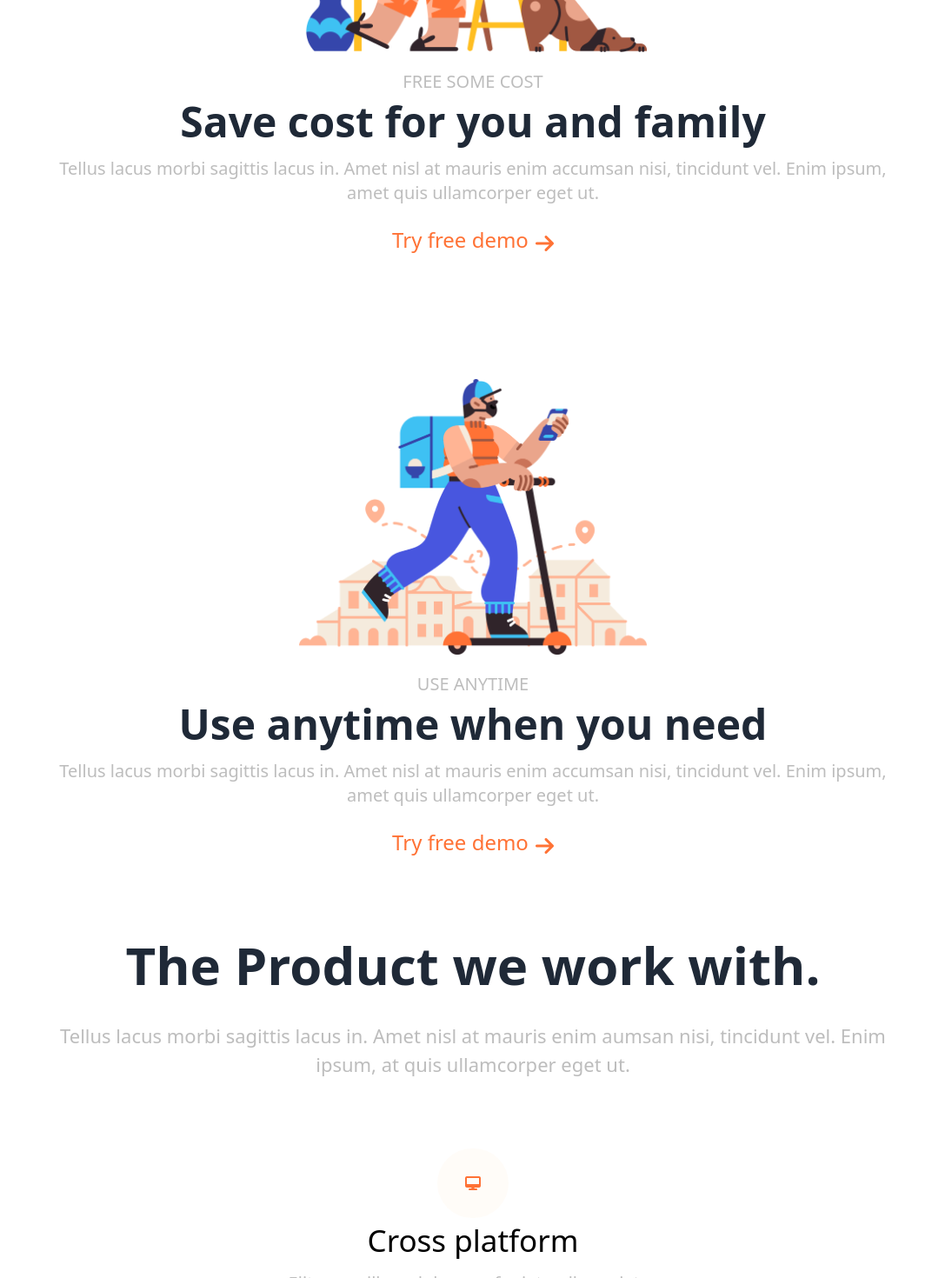
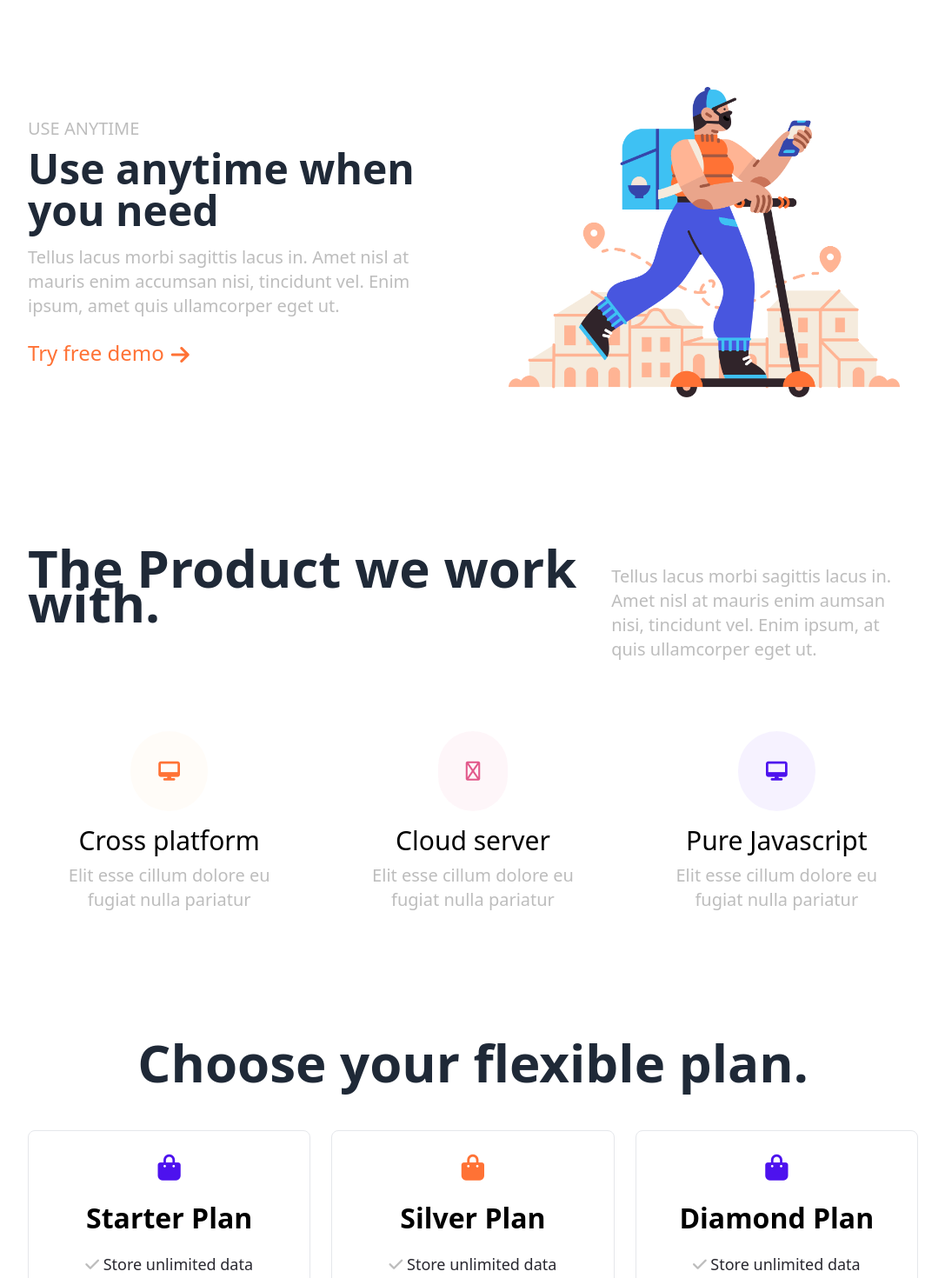
Before and after one commit to trusha98/expense-tracker, a React (Create React App) app: page / in a window 1280 px wide. Shown: the part 2540-4010 px from the top of the page at 87% size, without its empty margins (96-1183 px from the left). Built offline with nearby package versions, Linux system fonts and the light colour scheme.

Commit message:
small changes

```diff
--- a/src/components/About.js
+++ b/src/components/About.js
@@ -3,35 +3,33 @@ import React from "react";
 export default function About(props) {
   return (
     <>
-      <section className="mx-auto px-[150px] py-22 mt-20">
+      <section className="mx-auto px-4 sm:px-6 md:px-16 lg:px-32 py-12 mt-20">
         <div
-          className={`md:flex-row  xl:flex xl:flex-col lg:flex-row justify-center gap-5  ${
-            props.imageLeft ? "" : "md:flex-row-reverse"
+          className={`flex flex-col md:flex-row items-center justify-center gap-10 ${
+            props.imageLeft ? "md:flex-row" : "md:flex-row-reverse"
           }`}
         >
+          <div className="w-full md:w-1/2 flex justify-center md:justify-start lg:justify-center">
+            <img
+              src={props.imageUrl}
+              alt=""
+              className="w-[250px] sm:w-[300px] md:w-[350px] lg:w-[400px] xl:w-[450px]"
+            />
+          </div>
 
-          <div className="w-full flex justify-center lg:justify-center mt-6 lg:mt-16">
-  <img
-    src={props.imageUrl}
-    alt=""
-    className="w-[250px] sm:w-[300px] md:w-[350px] lg:w-[400px]"
-  />
-</div>
-
-          <div className="w-full  flex flex-col justify-center text-center  px-4 sm:px-0">
+          <div className="w-full md:w-1/2 flex flex-col justify-center text-center md:text-left px-4 sm:px-0">
             <p className="uppercase text-[#BDBDBD] text-sm sm:text-base md:text-lg lg:text-xl">
               {props.title}
             </p>
-            <h1 className="mt-2 text-2xl sm:text-3xl md:text-4xl lg:text-5xl font-bold text-gray-800 leading-none">
-
+            <h1 className="mt-2 text-2xl sm:text-3xl md:text-4xl lg:text-5xl font-bold text-gray-800 leading-snug">
               {props.subtitle}
             </h1>
-            <p className="text-[#BDBDBD] mt-4 text-sm sm:text-base md:text-lg lg:text-xl leading-none">
+            <p className="text-[#BDBDBD] mt-4 text-sm sm:text-base md:text-lg lg:text-xl leading-relaxed">
               {props.description}
             </p>
-            <div className="mt-6 flex justify-center">
+            <div className="mt-6 flex justify-center md:justify-start">
               <button className="text-[#FF7235] text-lg sm:text-xl md:text-2xl flex items-center gap-2">
-                {props.button} <i className="fa-solid fa-arrow-right mt-2"></i>
+                {props.button} <i className="fa-solid fa-arrow-right mt-1"></i>
               </button>
             </div>
           </div>
--- a/src/components/Footer.js
+++ b/src/components/Footer.js
@@ -120,7 +120,7 @@ export default function Footer() {
                 placeholder="Enter your email"
                 className="rounded border mt-2 p-3 w-[250px]"
               />
-              <button className="bg-[#FF7235] text-white p-none rounded font-normal w-[78px] h-[41px] relative top-[13px] right-[81px] sm:right-[72px]">
+              <button className="bg-[#FF7235] text-white p-none rounded font-normal w-[78px] h-[41px] relative top-[13px]  sm:right-[81px]">
                 Subscribe
               </button>
             </div>
--- a/src/components/Plan.js
+++ b/src/components/Plan.js
@@ -3,95 +3,63 @@ import React from "react";
 export default function Plan() {
   return (
     <>
-      <section className=" mx-auto px-[150px] py-22 mt-15">
-          <h1 className="text-[32px] md:text-[44px] lg:text-[60px] font-bold text-gray-800 md:text-center">
-
+      <section className="mx-auto px-4 sm:px-6 md:px-16 lg:px-32 py-12 mt-15">
+        <h1 className="text-[32px] sm:text-[36px] md:text-[44px] lg:text-[60px] font-bold text-gray-800 text-center mb-10 leading-tight">
           Choose your flexible plan.
         </h1>
-        <div className="flex flex-row lg:flex-col md:flex-col sm:flex-col gap-6 p-6">
 
-          <div className="bg-white rounded-lg border p-6 flex-1 lg:text-center  hover:shadow-xl hover:border-none cursor-pointer">
-            <i class="fa-solid fa-bag-shopping text-[#4D12EE]"></i>
-            <p className="text-[32px] font-bold mb-4">Starter Plan</p>
+        <div className="flex flex-col sm:flex-col md:flex-row lg:flex-row flex-wrap justify-center gap-6">
+          <div className="bg-white rounded-lg border p-6 flex-1 w-full sm:w-full md:w-1/3 lg:w-1/3 text-center hover:shadow-xl hover:border-none cursor-pointer">
+            <i className="fa-solid fa-bag-shopping text-[#4D12EE] text-3xl mb-4"></i>
+            <p className="text-[32px] sm:text-[32px] font-bold mb-4">Starter Plan</p>
             <ul className="text-[#292830] mb-6 space-y-2 text-[18px]">
-              <li>
-                <i class="fa-solid fa-check text-[#BDBDBD]"></i> Store unlimited
-                data
-              </li>
-              <li>
-                <i class="fa-solid fa-check text-[#BDBDBD]"></i> Export to pdf,
-                xls, csv
-              </li>
-              <li>
-                <i class="fa-solid fa-check text-[#BDBDBD]"></i> Cloud server
-                support
-              </li>
+              <li><i className="fa-solid fa-check text-[#BDBDBD]"></i> Store unlimited data</li>
+              <li><i className="fa-solid fa-check text-[#BDBDBD]"></i> Export to pdf, xls, csv</li>
+              <li><i className="fa-solid fa-check text-[#BDBDBD]"></i> Cloud server support</li>
             </ul>
-            <span className="text-[24px] font-bold  block">
+            <span className="text-[24px] font-bold block">
               $9.99
-              <span className="text-[20px] font-normal  text-[#BDBDBD]">
-                /year
+              <span className="text-[20px] font-normal text-[#BDBDBD]"> /year</span>
             </span>
-            </span>
-            <p className="text-[#BDBDBD] mb-5">up to 3 user + 1.99 per user</p>
-            <button className="border border-[#FF7235] text-[#FF7235] px-4 py-2 rounded font-normal">
-           Get this  <i className="fa-solid fa-arrow-right mt-2"></i>
+            <p className="text-[#BDBDBD] mb-5">up to 3 users + $1.99 per user</p>
+            <button className="border border-[#FF7235] text-[#FF7235] px-4 py-2 rounded font-normal flex items-center justify-center mx-auto">
+              Get this <i className="fa-solid fa-arrow-right ml-2"></i>
             </button>
           </div>
-            <div className="bg-white rounded-lg border p-6 flex-1 lg:text-center hover:shadow-xl hover:border-none cursor-pointer">
-            <i class="fa-solid fa-bag-shopping text-[#FF7235]"></i>
-            <p className="text-[32px] font-bold mb-4">Silver Plan</p>
+
+          <div className="bg-white rounded-lg border p-6 flex-1 w-full sm:w-full md:w-1/3 lg:w-1/3 text-center hover:shadow-xl hover:border-none cursor-pointer">
+            <i className="fa-solid fa-bag-shopping text-[#FF7235] text-3xl mb-4"></i>
+            <p className="text-[32px] sm:text-[32px] font-bold mb-4">Silver Plan</p>
             <ul className="text-[#292830] mb-6 space-y-2 text-[18px]">
-              <li>
-                <i class="fa-solid fa-check text-[#BDBDBD]"></i> Store unlimited
-                data
-              </li>
-              <li>
-                <i class="fa-solid fa-check text-[#BDBDBD]"></i> Export to pdf,
-                xls, csv
-              </li>
-              <li>
-                <i class="fa-solid fa-check text-[#BDBDBD]"></i> Cloud server
-                support
-              </li>
+              <li><i className="fa-solid fa-check text-[#BDBDBD]"></i> Store unlimited data</li>
+              <li><i className="fa-solid fa-check text-[#BDBDBD]"></i> Export to pdf, xls, csv</li>
+              <li><i className="fa-solid fa-check text-[#BDBDBD]"></i> Cloud server support</li>
             </ul>
-            <span className="text-[24px] font-bold  block">
+            <span className="text-[24px] font-bold block">
               $19.99
-              <span className="text-[20px] font-normal  text-[#BDBDBD]">
-                /year
+              <span className="text-[20px] font-normal text-[#BDBDBD]"> /year</span>
             </span>
-            </span>
-            <p className="text-[#BDBDBD] mb-5">up to 3 user + 1.99 per user</p>
-           <button className="bg-[#FF7235] text-white px-4 py-2 rounded font-normal">
-           Get this  <i className="fa-solid fa-arrow-right mt-2"></i>
+            <p className="text-[#BDBDBD] mb-5">up to 3 users + $1.99 per user</p>
+            <button className="bg-[#FF7235] text-white px-4 py-2 rounded font-normal flex items-center justify-center mx-auto">
+              Get this <i className="fa-solid fa-arrow-right ml-2"></i>
             </button>
           </div>
-            <div className="bg-white rounded-lg border p-6 flex-1 lg:text-center hover:shadow-xl hover:border-none cursor-pointer">
-            <i class="fa-solid fa-bag-shopping text-[#4D12EE]"></i>
-            <p className="text-[32px] font-bold mb-4">Diamond Plan</p>
+
+          <div className="bg-white rounded-lg border p-6 flex-1 w-full sm:w-full md:w-1/3 lg:w-1/3 text-center hover:shadow-xl hover:border-none cursor-pointer">
+            <i className="fa-solid fa-bag-shopping text-[#4D12EE] text-3xl mb-4"></i>
+            <p className="text-[32px] sm:text-[32px] font-bold mb-4">Diamond Plan</p>
             <ul className="text-[#292830] mb-6 space-y-2 text-[18px]">
-              <li>
-                <i class="fa-solid fa-check text-[#BDBDBD]"></i> Store unlimited
-                data
-              </li>
-              <li>
-                <i class="fa-solid fa-check text-[#BDBDBD]"></i> Export to pdf,
-                xls, csv
-              </li>
-              <li>
-                <i class="fa-solid fa-check text-[#BDBDBD]"></i> Cloud server
-                support
-              </li>
+              <li><i className="fa-solid fa-check text-[#BDBDBD]"></i> Store unlimited data</li>
+              <li><i className="fa-solid fa-check text-[#BDBDBD]"></i> Export to pdf, xls, csv</li>
+              <li><i className="fa-solid fa-check text-[#BDBDBD]"></i> Cloud server support</li>
             </ul>
-            <span className="text-[24px] font-bold  block">
+            <span className="text-[24px] font-bold block">
               $29.99
-              <span className="text-[20px] font-normal  text-[#BDBDBD]">
-                /year
+              <span className="text-[20px] font-normal text-[#BDBDBD]"> /year</span>
             </span>
-            </span>
-            <p className="text-[#BDBDBD] mb-5">up to 3 user + 1.99 per user</p>
-            <button className="border border-[#FF7235] text-[#FF7235] px-4 py-2 rounded font-normal">
-           Get this  <i className="fa-solid fa-arrow-right mt-2"></i>
+            <p className="text-[#BDBDBD] mb-5">up to 3 users + $1.99 per user</p>
+            <button className="border border-[#FF7235] text-[#FF7235] px-4 py-2 rounded font-normal flex items-center justify-center mx-auto">
+              Get this <i className="fa-solid fa-arrow-right ml-2"></i>
             </button>
           </div>
         </div>
--- a/src/components/Work.js
+++ b/src/components/Work.js
@@ -3,45 +3,54 @@ import React from "react";
 export default function Work() {
   return (
     <div>
-      <section className="h-auto mx-auto px-[150px] py-22 mt-20">
-        <div className="flex lg:flex-col lg:text-center flex-row md:flex-col md:text-center sm:flex-col sm:text-center">
-            <h1 className="text-[32px] md:text-[44px] lg:text-[60px] font-bold text-gray-800 md:text-center">
+      <section className="h-auto mx-auto px-4 sm:px-6 md:px-16 lg:px-32 py-12 mt-20">
+        <div className="flex flex-col lg:flex-row items-center lg:items-start text-center lg:text-left gap-4">
+          <h1 className="text-2xl sm:text-3xl md:text-4xl lg:text-[60px] font-bold text-gray-800 lg:basis-[65%] leading-tight">
             The Product we work with.
           </h1>
-            <p className="text-[#BDBDBD] mt-5 text-[14px] sm:text-[16px] md:text-[18px] lg:text-[22px] md:text-center">
-            Tellus lacus morbi sagittis lacus in. Amet nisl at mauris enim
-            aumsan nisi, tincidunt vel. Enim ipsum, at quis ullamcorper eget ut.
+          <p className="text-[#BDBDBD] mt-4 text-sm sm:text-base md:text-lg lg:text-xl lg:basis-[35%] leading-relaxed">
+            Tellus lacus morbi sagittis lacus in. Amet nisl at mauris enim aumsan nisi, tincidunt vel. Enim ipsum, at quis ullamcorper eget ut.
           </p>
         </div>
-        <div className="flex lg:flex-col md:flex-col sm:flex-col justify-center gap-6 mt-10">
-          <div className="bg-white rounded-lg p-10 flex flex-col items-center justify-center hover:shadow-xl hover:cursor-pointer">
-            <div className="text-base flex items-center justify-center bg-[#FFBD740D] p-8 rounded-full">
-              <i className="fa-solid fa-desktop text-[#FF7235]"></i>
+
+       <div className="flex flex-col sm:flex-col md:flex-col lg:flex-row justify-center gap-6 mt-10">
+  <div className="bg-white rounded-lg p-6 sm:p-8 lg:p-10 flex flex-col items-center justify-center hover:shadow-xl cursor-pointer w-full lg:w-1/3">
+    <div className="flex items-center justify-center bg-[#FFBD740D] p-6 sm:p-8 rounded-full">
+      <i className="fa-solid fa-desktop text-[#FF7235] text-xl sm:text-[22px]"></i>
     </div>
-            <h2 className="text-[35px] font-normal mb-2">Cross platform</h2>
-            <p className="text-[#BDBDBD] text-[20px] text-center">
+    <h2 className="text-[20px] sm:text-3xl lg:text-[30px] font-normal mb-2 mt-4 text-center">
+      Cross platform
+    </h2>
+    <p className="text-[#BDBDBD] text-base sm:text-lg lg:text-[20px] text-center">
       Elit esse cillum dolore eu fugiat nulla pariatur
     </p>
   </div>
-          <div className="bg-white rounded-lg p-10 flex flex-col items-center justify-center hover:shadow-xl hover:cursor-pointer">
-            <div className="text-base flex items-center justify-center bg-[#E2598B0D] p-8 rounded-full">
-              <i className="fa-regular fa-cloud text-[#E2598B]"></i>
+
+  <div className="bg-white rounded-lg p-6 sm:p-8 lg:p-10 flex flex-col items-center justify-center hover:shadow-xl cursor-pointer w-full lg:w-1/3">
+    <div className="flex items-center justify-center bg-[#E2598B0D] p-6 sm:p-8 rounded-full">
+      <i className="fa-regular fa-cloud text-[#E2598B] text-xl sm:text-[22px]"></i>
     </div>
-            <h2 className="text-[35px] font-normal mb-2">Cloud server</h2>
-            <p className="text-[#BDBDBD] text-[20px] text-center">
+    <h2 className="text-[20px] sm:text-3xl lg:text-[30px] font-normal mb-2 mt-4 text-center">
+      Cloud server
+    </h2>
+    <p className="text-[#BDBDBD] text-base sm:text-lg lg:text-[20px] text-center">
       Elit esse cillum dolore eu fugiat nulla pariatur
     </p>
   </div>
-          <div className="bg-white rounded-lg p-10 flex flex-col items-center justify-center hover:shadow-xl hover:cursor-pointer">
-            <div className="text-base flex items-center justify-center bg-[#4D12EE0D] p-8 rounded-full">
-              <i className="fa-solid fa-desktop text-[#4D12EE]"></i>
+
+  <div className="bg-white rounded-lg p-6 sm:p-8 lg:p-10 flex flex-col items-center justify-center hover:shadow-xl cursor-pointer w-full lg:w-1/3">
+    <div className="flex items-center justify-center bg-[#4D12EE0D] p-6 sm:p-8 rounded-full">
+      <i className="fa-solid fa-desktop text-[#4D12EE] text-xl sm:text-[22px]"></i>
     </div>
-            <h2 className="text-[35px] font-normal mb-2">Pure Javascript</h2>
-            <p className="text-[#BDBDBD] text-[20px] text-center">
+    <h2 className="text-[20px] sm:text-3xl lg:text-[30px] font-normal mb-2 mt-4 text-center">
+      Pure Javascript
+    </h2>
+    <p className="text-[#BDBDBD] text-base sm:text-lg lg:text-[20px] text-center">
       Elit esse cillum dolore eu fugiat nulla pariatur
     </p>
   </div>
 </div>
+
       </section>
     </div>
   );
```
Lines whose indentation alone changed are shown as unchanged.
